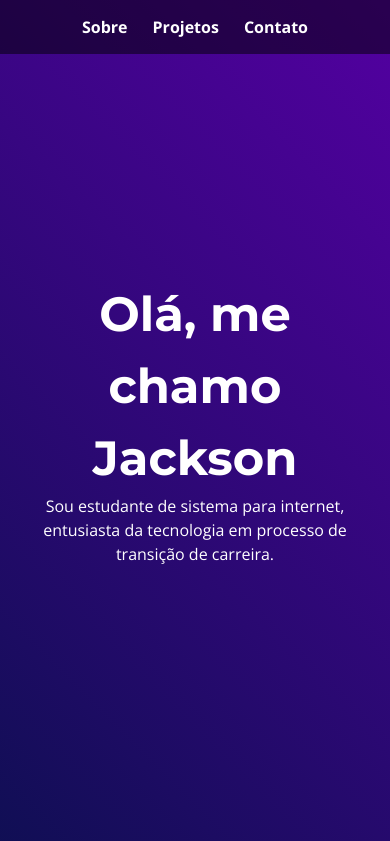
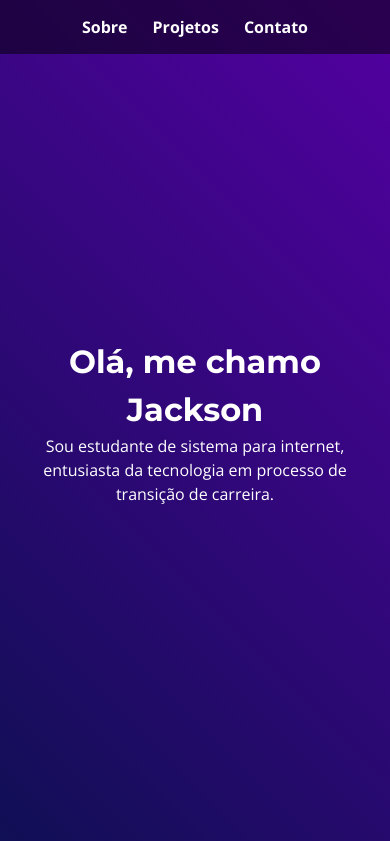
Before and after one commit to jacksoncassemiro/freecodecamp-pc5-portfolio-pessoal, a plain HTML site: page index.html in a window 390 px wide. Shown: the top 841 px of the page. Drawn offline with nearby package versions, Linux system fonts and the light colour scheme.

Commit message:
update: ajuste css h1 main

```diff
--- a/styles.css
+++ b/styles.css
@@ -209,6 +209,11 @@ header #navbar, section > *, footer > * {
         justify-content: center;
     }
 
+    #welcome-section h1 {
+        font-weight: bold;
+        font-size: xx-large;
+    }
+
     .footer-content {
         grid-template-columns: 1fr;
         justify-items: center;
```
